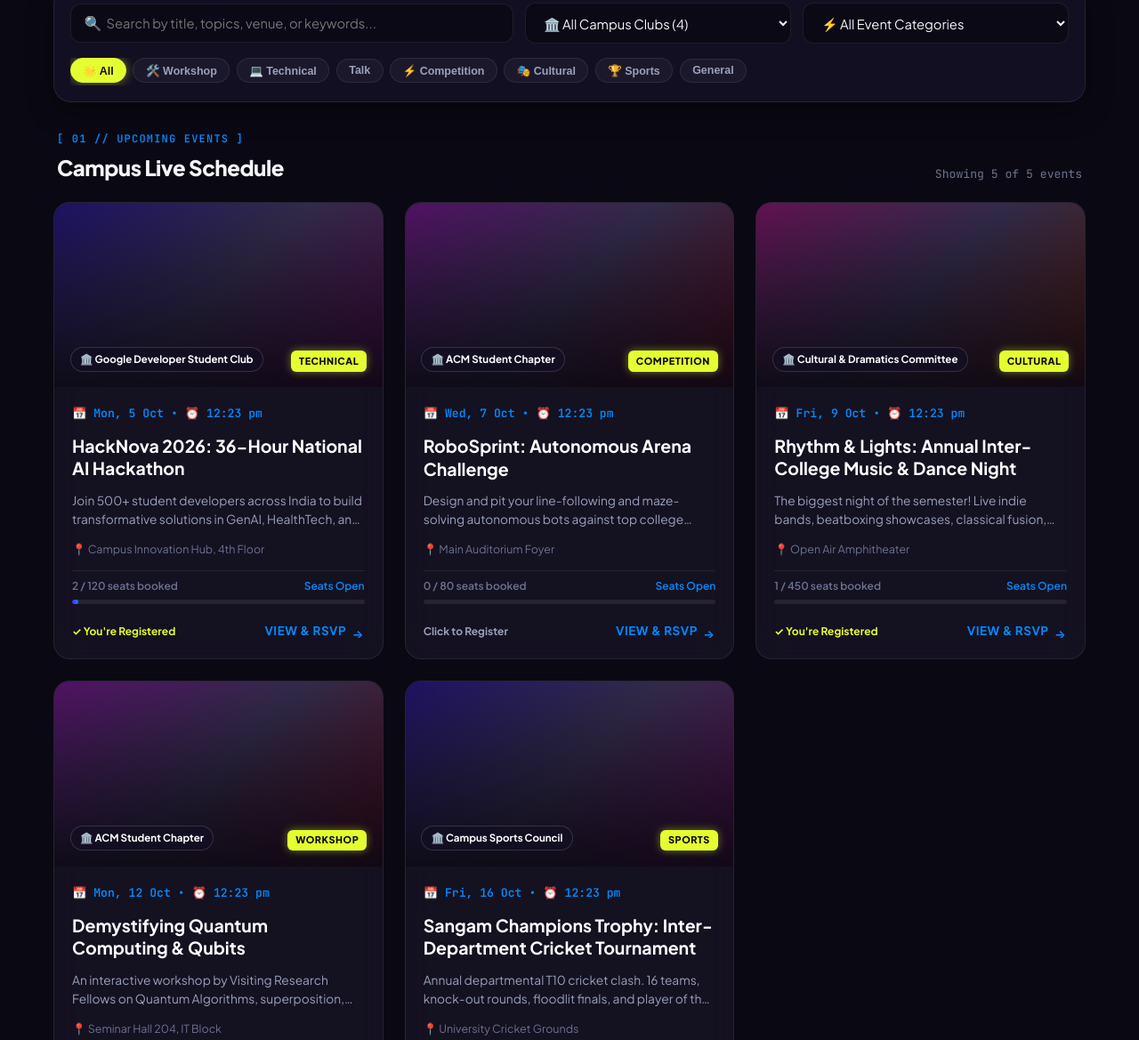
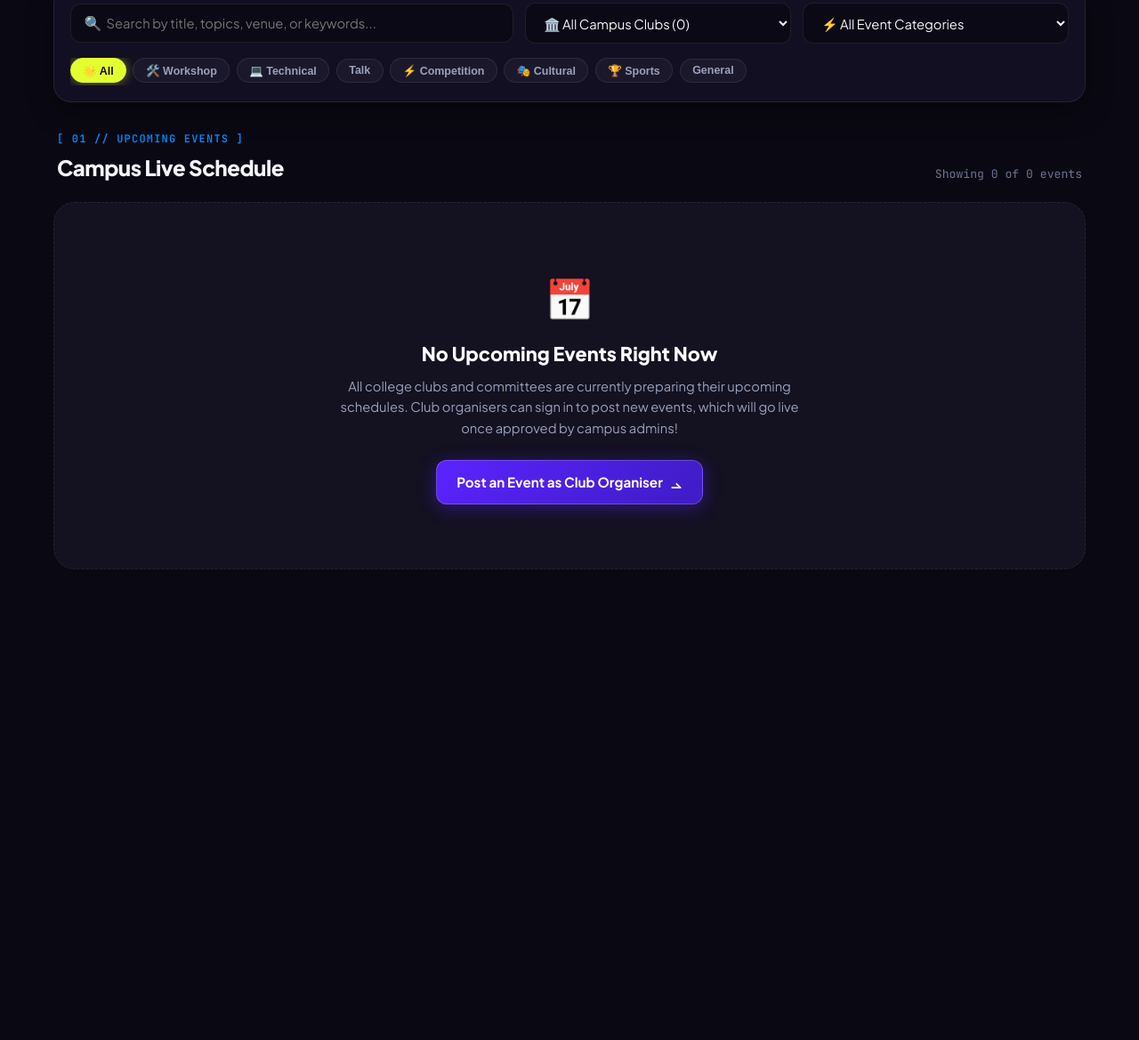
Before and after one commit to Jain07Himanshu/SANGAM, a plain HTML site: page index.html in a window 1280 px wide. Shown: the part 804-1973 px from the top of the page at 89% size. After the commit the page ends 1524 px from the top, so only its background shows below. Drawn offline with Linux system fonts and the light colour scheme.

Commit message:
Remove dummy upcoming events, initialize fresh with 0 events and clean state

```diff
--- a/index.html
+++ b/index.html
@@ -1481,7 +1481,7 @@
 }
 
 /* ---------------- Database & Persistence (Prototype) ---------------- */
-const DBK = 'sangam-proto-v4';
+const DBK = 'sangam-clean-v1';
 const CODES = { organiser: 'ORG-2026', admin: 'ADMIN-2026' };
 const nid = () => Math.random().toString(16).slice(2, 12).padEnd(10, '0');
 const tiso = d => new Date(d).toISOString().replace(/\.\d+Z$/, 'Z');
@@ -1499,11 +1499,9 @@
   return (h >>> 0).toString(16).padStart(8, '0');
 };
 
-/* Rich sample events pre-seeded so the portal is lively on start */
+/* Empty starting data with 0 events, 0 registrations, 0 notifications */
 async function seed() {
   const pwHash = await sha('password123');
-  const now = Date.now();
-  const day = 86400000;
 
   const users = [
     { id: 'usr-student', name: 'Aarav Sharma', email: 'student@campus.edu', role: 'student', club: '', hash: pwHash },
@@ -1514,98 +1512,9 @@
     { id: 'usr-admin', name: 'Dr. S. K. Kulkarni', email: 'admin@campus.edu', role: 'admin', club: '', hash: pwHash }
   ];
 
-  const events = [
-    {
-      id: 'ev-hacknova',
-      club: 'Google Developer Student Club',
-      owner: 'usr-gdsc',
-      status: 'approved',
-      created: tiso(now - day * 2),
-      title: 'HackNova 2026: 36-Hour National AI Hackathon',
-      desc: 'Join 500+ student developers across India to build transformative solutions in GenAI, HealthTech, and Sustainable Cities. Mentored by industry leads from Google, Microsoft, and top startups. Free food, swag packs, and a prize pool of ₹1,50,000!',
-      at: tiso(now + day * 3),
-      venue: 'Campus Innovation Hub, 4th Floor',
-      cap: '120',
-      cat: 'Technical'
-    },
-    {
-      id: 'ev-robosprint',
-      club: 'ACM Student Chapter',
-      owner: 'usr-acm',
-      status: 'approved',
-      created: tiso(now - day * 3),
-      title: 'RoboSprint: Autonomous Arena Challenge',
-      desc: 'Design and pit your line-following and maze-solving autonomous bots against top college teams in a high-speed obstacle course. Hardware kits provided for hands-on qualifiers.',
-      at: tiso(now + day * 5),
-      venue: 'Main Auditorium Foyer',
-      cap: '80',
-      cat: 'Competition'
-    },
-    {
-      id: 'ev-rhythm',
-      club: 'Cultural & Dramatics Committee',
-      owner: 'usr-cultural',
-      status: 'approved',
-      created: tiso(now - day * 1),
-      title: 'Rhythm & Lights: Annual Inter-College Music & Dance Night',
-      desc: 'The biggest night of the semester! Live indie bands, beatboxing showcases, classical fusion, and street dance battles under the campus amphitheater stars.',
-      at: tiso(now + day * 7),
-      venue: 'Open Air Amphitheater',
-      cap: '450',
-      cat: 'Cultural'
-    },
-    {
-      id: 'ev-quantum',
-      club: 'ACM Student Chapter',
-      owner: 'usr-acm',
-      status: 'approved',
-      created: tiso(now - day * 4),
-      title: 'Demystifying Quantum Computing & Qubits',
-      desc: 'An interactive workshop by Visiting Research Fellows on Quantum Algorithms, superposition, and writing your first quantum circuit using Qiskit.',
-      at: tiso(now + day * 10),
-      venue: 'Seminar Hall 204, IT Block',
-      cap: '60',
-      cat: 'Workshop'
-    },
-    {
-      id: 'ev-cricket',
-      club: 'Campus Sports Council',
-      owner: 'usr-sports',
-      status: 'approved',
-      created: tiso(now - day * 2),
-      title: 'Sangam Champions Trophy: Inter-Department Cricket Tournament',
-      desc: 'Annual departmental T10 cricket clash. 16 teams, knock-out rounds, floodlit finals, and player of the tournament awards.',
-      at: tiso(now + day * 14),
-      venue: 'University Cricket Grounds',
-      cap: '200',
-      cat: 'Sports'
-    },
-    {
-      id: 'ev-promptcraft',
-      club: 'Google Developer Student Club',
-      owner: 'usr-gdsc',
-      status: 'pending',
-      created: tiso(now - day * 0.5),
-      title: 'Prompt Engineering & Agentic AI Masterclass',
-      desc: 'Hands-on session exploring multi-agent orchestrations, system prompt hardening, and zero-shot reasoning patterns.',
-      at: tiso(now + day * 12),
-      venue: 'Lab 3, CS Department',
-      cap: '50',
-      cat: 'Workshop'
-    }
-  ];
-
-  const regs = [
-    { id: nid(), event_id: 'ev-hacknova', user_id: 'usr-student', name: 'Aarav Sharma', year: 'TE', branch: 'CSE-DS', created: tiso(now - day * 1) },
-    { id: nid(), event_id: 'ev-hacknova', user_id: 'usr-acm', name: 'Rohan Mehta', year: 'TE', branch: 'IT', created: tiso(now - day * 1.5) },
-    { id: nid(), event_id: 'ev-rhythm', user_id: 'usr-student', name: 'Aarav Sharma', year: 'TE', branch: 'CSE-DS', created: tiso(now - day * 0.8) }
-  ];
-
-  const notes = [
-    { id: nid(), user_id: 'usr-student', title: 'Registration Confirmed', body: 'You are registered for HackNova 2026. See you at the Innovation Hub!', event_id: 'ev-hacknova', created: tiso(now - day * 1), read: '0' },
-    { id: nid(), user_id: 'usr-student', title: 'Pass Issued: Rhythm & Lights', body: 'Your registration for the Annual Cultural Night is active.', event_id: 'ev-rhythm', created: tiso(now - day * 0.8), read: '0' },
-    { id: nid(), user_id: 'usr-admin', title: 'New Event Awaiting Approval', body: 'Prompt Engineering Masterclass was submitted by GDSC.', event_id: 'ev-promptcraft', created: tiso(now - day * 0.5), read: '0' }
-  ];
+  const events = [];
+  const regs = [];
+  const notes = [];
 
   return { users, events, regs, notes };
 }
@@ -1617,10 +1526,9 @@
 } catch (e) {}
 
 const ready = (async () => {
-  if (!DB || !DB.events || !DB.events.length) {
+  if (!DB || !DB.users || !Array.isArray(DB.events)) {
     DB = await seed();
-    // Default sign in as student for a rich starting experience
-    if (!SID) SID = 'usr-student';
+    SID = null;
     persist();
   }
 })();
@@ -2131,11 +2039,11 @@
           <span class="stat-label">Upcoming Events</span>
         </div>
         <div class="stat-item">
-          <span class="stat-number blue">${clubs.length || 5}+</span>
+          <span class="stat-number blue">${clubs.length}</span>
           <span class="stat-label">Active Campus Clubs</span>
         </div>
         <div class="stat-item">
-          <span class="stat-number violet">${DB.regs.length}</span>
+          <span class="stat-number violet">${(DB?.regs || []).length}</span>
           <span class="stat-label">Student RSVPs</span>
         </div>
         <div class="stat-item">
@@ -2201,6 +2109,24 @@
   if (ecb) ecb.textContent = `Showing ${l.length} of ${events.length} events`;
 
   if (!l.length) {
+    if (!events.length) {
+      grid.innerHTML = `
+        <div style="grid-column:1/-1;text-align:center;padding:4.5rem 1.5rem;background:var(--bg-card);border:1px dashed var(--border-subtle);border-radius:24px;">
+          <span style="font-size:2.8rem;display:block;margin-bottom:0.75rem">📅</span>
+          <h3 style="font-size:1.35rem;font-weight:800;color:#fff">No Upcoming Events Right Now</h3>
+          <p style="color:var(--text-muted);margin:0.5rem auto 1.5rem;max-width:520px;font-size:0.92rem;line-height:1.6">
+            All college clubs and committees are currently preparing their upcoming schedules. Club organisers can sign in to post new events, which will go live once approved by campus admins!
+          </p>
+          <div style="display:flex;gap:0.75rem;justify-content:center;flex-wrap:wrap">
+            <a href="#/login" class="btn-primary">
+              <span>Post an Event as Club Organiser</span>
+              <div class="arrow-swap"><span>→</span><span>→</span></div>
+            </a>
+          </div>
+        </div>
+      `;
+      return;
+    }
     grid.innerHTML = `
       <div style="grid-column:1/-1;text-align:center;padding:4rem 1rem;background:var(--bg-card);border:1px dashed var(--border-subtle);border-radius:20px;">
         <span style="font-size:2.5rem;display:block;margin-bottom:0.75rem">🔍</span>
@@ -2768,16 +2694,16 @@
       return toast(`Switched to persona: ${me.name} (${me.role})`);
     }
     if (d.act === 'reset') {
-      if (!confirm('Reset local prototype data back to fresh seeded campus events?')) return;
+      if (!confirm('Clear all events and reset data to a clean fresh state (0 events)?')) return;
       DB = await seed();
-      SID = 'usr-student';
+      SID = null;
       persist();
-      me = (await api('GET', '/me')).user;
+      me = null;
       notes = [];
       try { localStorage.removeItem('seen'); localStorage.removeItem('rem'); } catch (e) {}
       location.hash = '#/';
       route();
-      return toast('Database refreshed with campus events & demo accounts');
+      return toast('All events cleared. Starting fresh with 0 events.');
     }
     if (d.act === 'signin') { closeModal(); return go('login'); }
     if (d.act === 'mode') { authMode = authMode === 'in' ? 'up' : 'in'; return authPage(); }
```
Also changed, not shown: live_preview.png.
